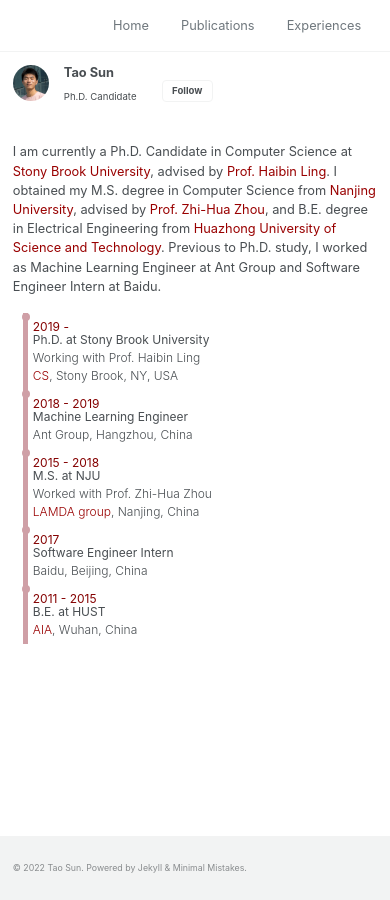
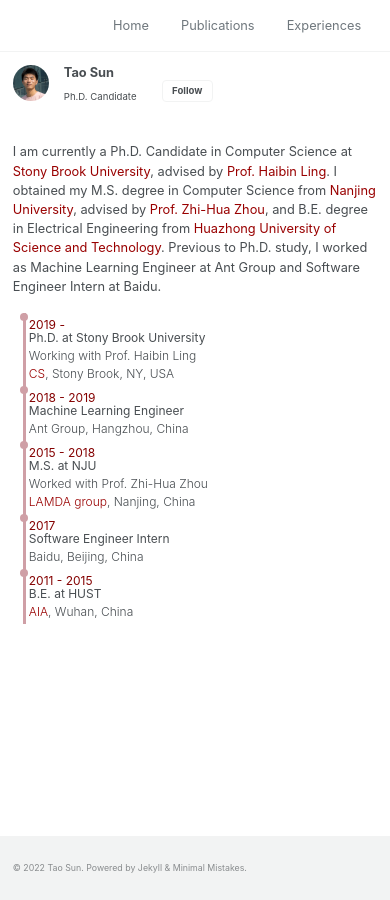
Before and after one commit to tsun/tsun.github.io, a Jekyll site: the page built from _pages/experiences.md, in a window 390 px wide. Built offline with Jekyll 4.4.1, drawn with Linux system fonts in a browser that asks for light colours; cached includes are drawn as plain includes; nearby versions of some CDN libraries.

Commit message:
add timeline

```diff
--- a/assets/css/my.css
+++ b/assets/css/my.css
@@ -69,10 +69,10 @@ div.publication div.text{text-align:left}
 
 @media (max-width: 768px) {
   .timelineitem {
-    border-left: 5px solid #cf9fa6;
+    border-left: 3px solid #cf9fa6;
     text-align: left;
     margin-left: 10px;
-    padding: 5px;
+    padding: 3px;
     position: relative;
   }
   .timelineitem:before {
```
